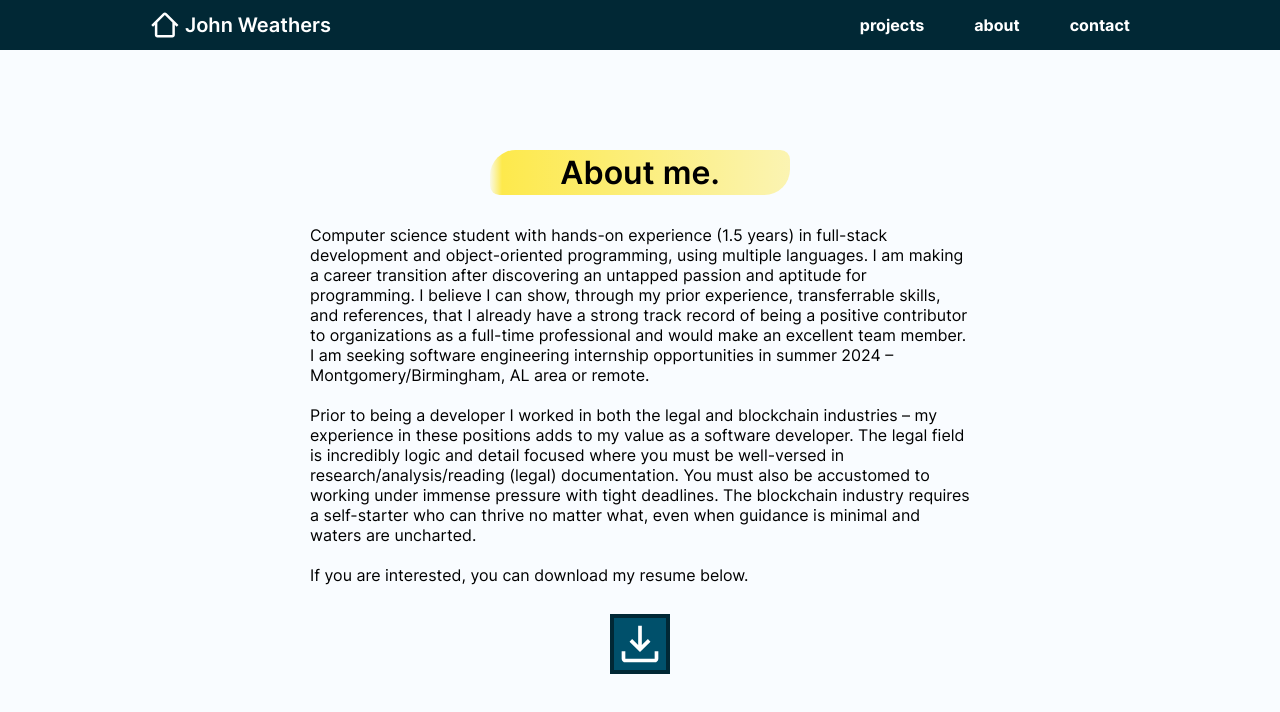
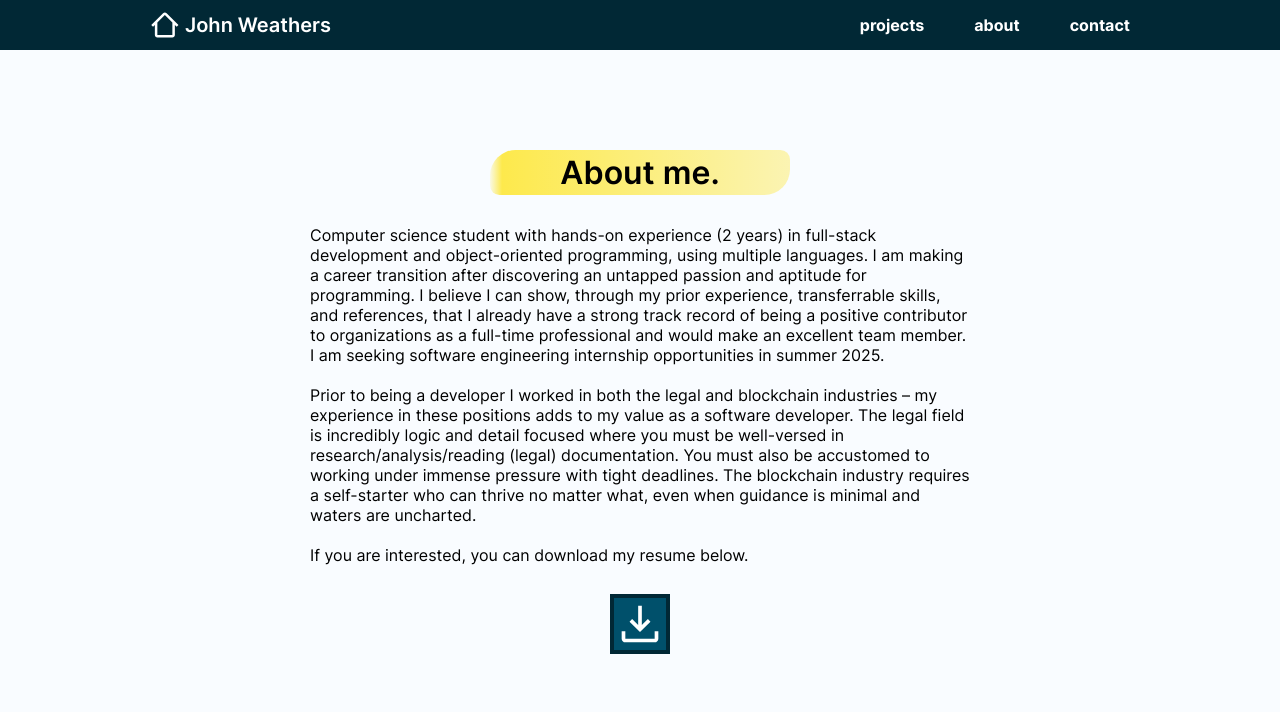
Before and after one commit to john-weathers/portfolio, a React (Vite) app: page /about in a window 1280 px wide. Shown: the top 712 px of the page. Built offline with nearby package versions, Linux system fonts and the light colour scheme.

Commit message:
Updates to content

```diff
--- a/src/pages/About.jsx
+++ b/src/pages/About.jsx
@@ -11,12 +11,11 @@ const About = () => {
           <h1 className='highlight'>About me.</h1>
           <div className='sub-container'>
             <p>
-              Computer science student with hands-on experience (1.5 years) in full-stack development and object-oriented programming,
+              Computer science student with hands-on experience (2 years) in full-stack development and object-oriented programming,
               using multiple languages. I am making a career transition after discovering an untapped passion and aptitude for
               programming. I believe I can show, through my prior experience, transferrable skills, and references, that I already have a
               strong track record of being a positive contributor to organizations as a full-time professional and would make an excellent
-              team member. I am seeking software engineering internship opportunities in summer 2024 – Montgomery/Birmingham, AL
-              area or remote.
+              team member. I am seeking software engineering internship opportunities in summer 2025.
             </p>
             <p>
               Prior to being a developer I worked in both the legal and blockchain industries – my experience in these positions adds to my value as a software developer.
```
